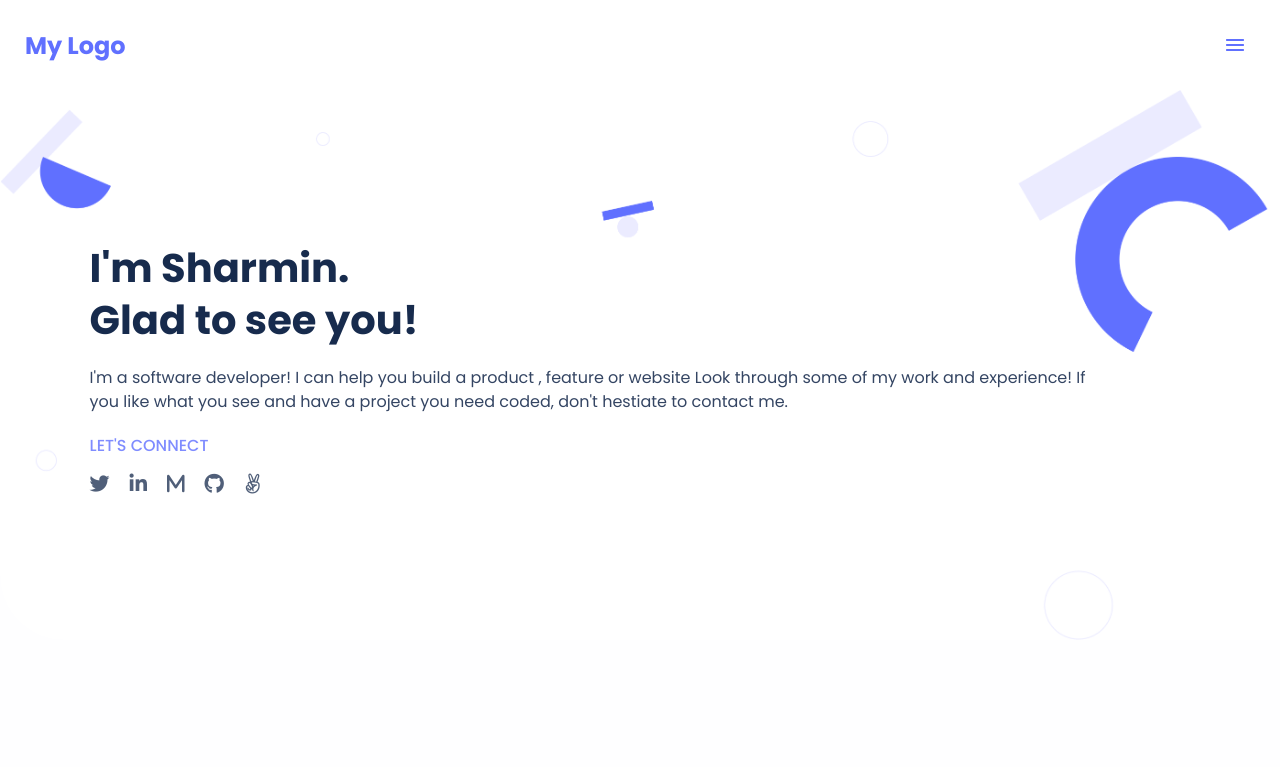
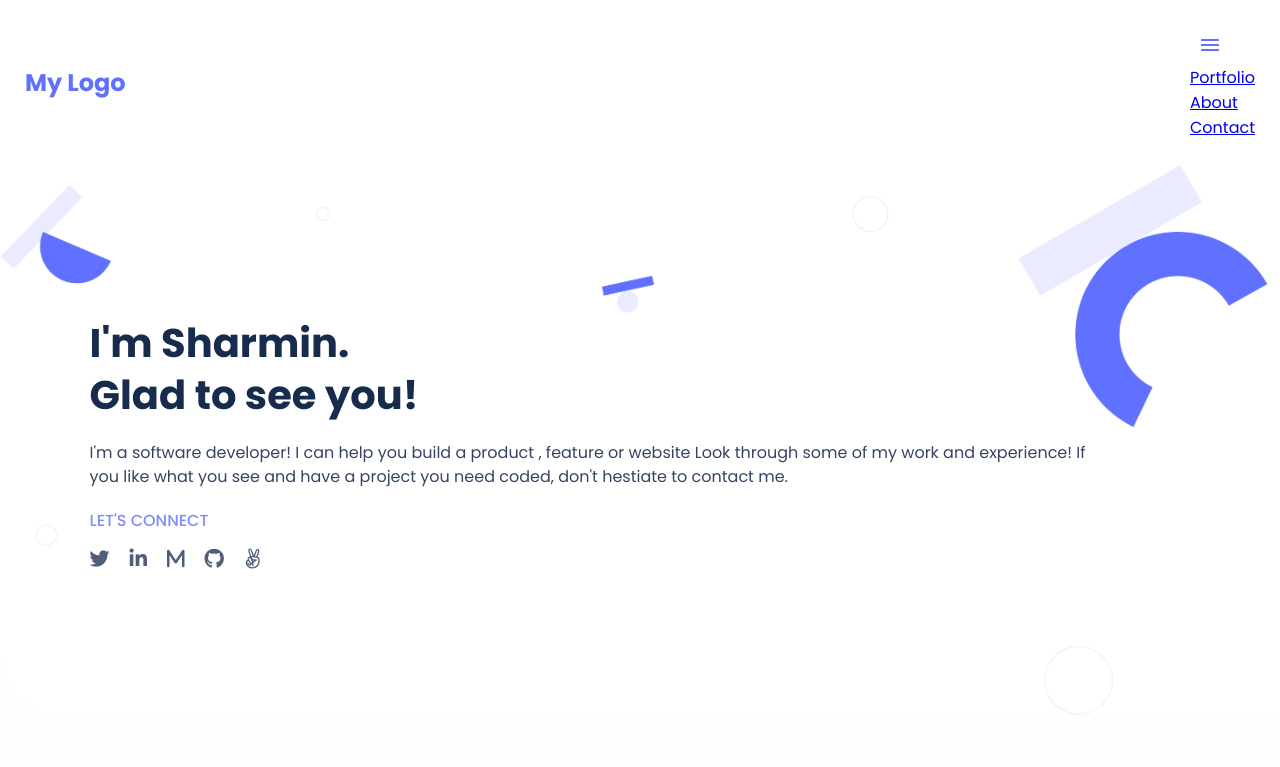
Before and after one commit to sharminkhan0/My-Portfolio, a website: page index.html in a window 1280 px wide. Shown: the top 767 px of the page. Drawn offline with Linux system fonts and the light colour scheme.

Commit message:
Modify index.html file

```diff
--- a/index.html
+++ b/index.html
@@ -12,6 +12,24 @@
           <div class="menu-icon">
             <img src="./resources/icons/menu.png" alt="menu-icon">
           </div>
+          <div class="menubar">
+            <div class="bar1"></div>
+            <div class="bar2"></div>
+            <div class="bar3"></div>
+          </div>
+          <ul class="navbar-lists">
+            <li class="navbar-item">
+              <a class="navbar-link" href="#portfolio">Portfolio</a>
+            </li>
+
+            <li class="navbar_item">
+              <a  class="navbar-link" href="#about">About</a>
+            </li>
+
+            <li class="navbar_item">
+              <a  class="navbar-link" href="#contact">Contact</a>
+            </li>
+          </ul>
         </nav>
       </header>
 
```
